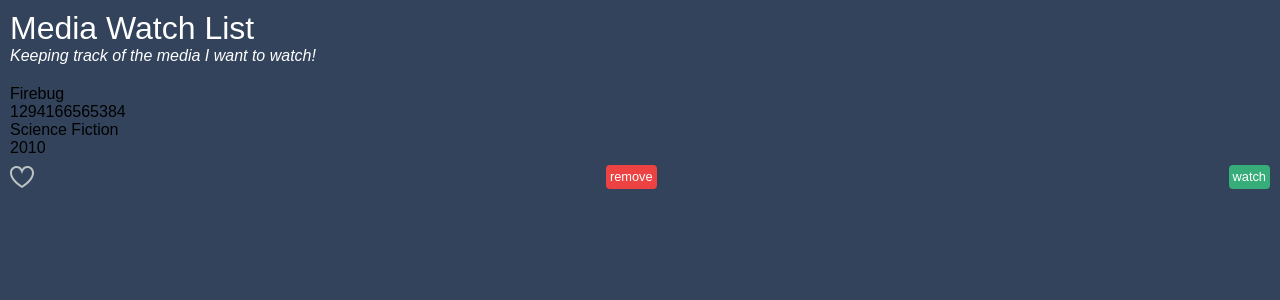
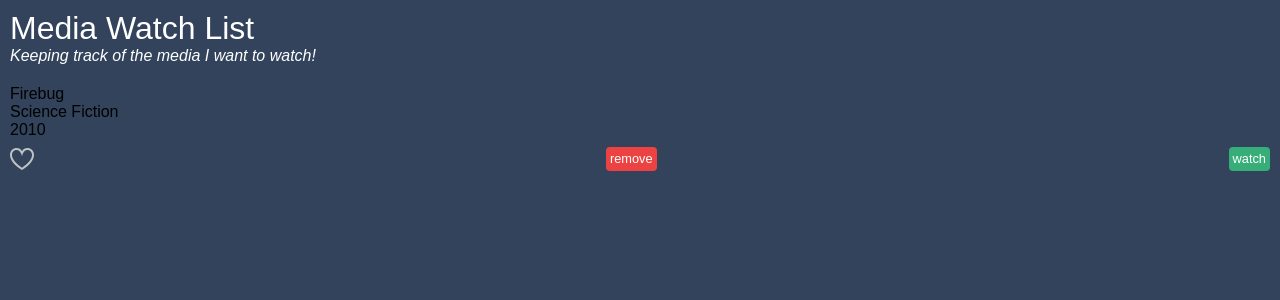
Before and after one commit to neshmasood/angular-first-app, an Angular app in the folder my-first-app/: page / in a window 1280 px wide. Shown: the top 300 px of the page. Built offline with nearby package versions, Linux system fonts and the light colour scheme.

Commit message:
added structural director *ngIf and ng-template to the media item html

```diff
--- a/my-first-app/src/app/app.component.ts
+++ b/my-first-app/src/app/app.component.ts
@@ -12,7 +12,7 @@
     medium: 'Series',
     category: 'Science Fiction',
     year: 2010,
-    watchedOn: 1294166565384,
+    watchedOn: null,
     isFavorite: false
   };
 
--- a/my-first-app/src/app/media-item.component.html
+++ b/my-first-app/src/app/media-item.component.html
@@ -1,5 +1,10 @@
 <h2> {{ mediaItem.name }}</h2>
-<div>{{ mediaItem.watchedOn }}</div>
+<!-- ngIfstructural directors -->
+<!-- <div *ngIf="mediaItem.watchedOn">Watched on {{ mediaItem.watchedOn }}</div> -->
+<!-- to use <ng-template elemst to modify teh DOM, we use this: -->
+<ng-template [ngIf]="mediaItem.watchedOn">
+    <div>Watched on {{ mediaItem.watchedOn }}</div>
+</ng-template>
 <div>{{ mediaItem.category }}</div>
 <div>{{ mediaItem.year}}</div>
 <div class="tools">
```
Also changed, not shown: my-first-app/src/app/media-item-list.component.css (added), my-first-app/src/app/media-item-list.component.html (added), my-first-app/src/app/media-item-list.component.ts (added).
